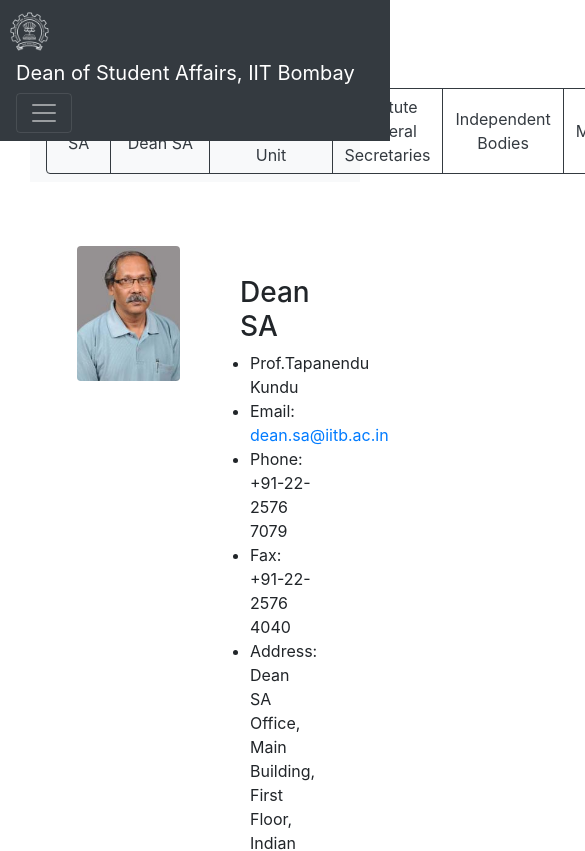
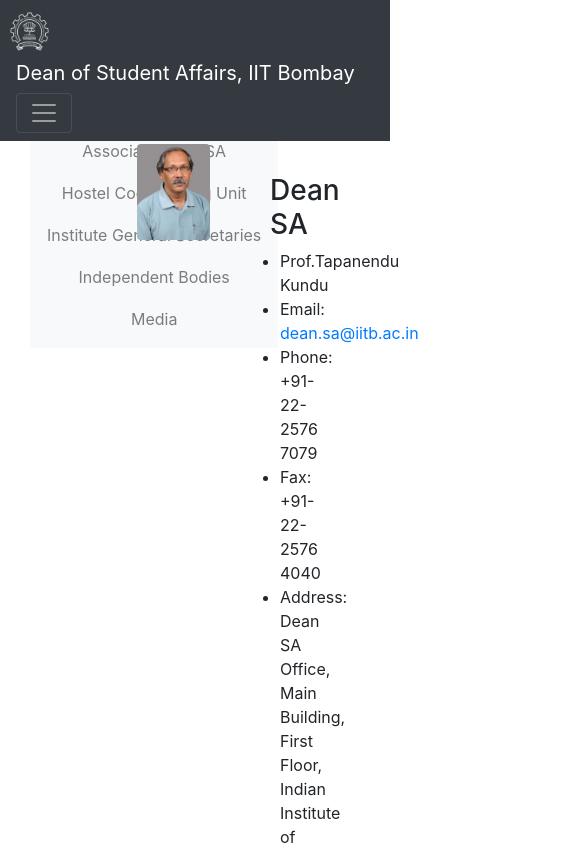
Before and after one commit to ipsitmantri/Dean-SA-Website, an Angular app: page /contact in a window 390 px wide. Shown: the top 851 px of the page, 585 px wide, since content can reach past the window. Built offline with nearby package versions, Linux system fonts and the light colour scheme.

Commit message:
made responsive

```diff
--- a/src/app/contact-us/contact-us.component.html
+++ b/src/app/contact-us/contact-us.component.html
@@ -1,16 +1,18 @@
 <div class="container-fluid">
-  <nav class="navbar navbar-dark bg-light">
-    <span style="flex: 1 1 auto"></span>
-    <div class="btn-group">
-      <button id="dsa" type="button" class="btn btn-outline-dark" (click)="display($event)">Dean SA</button>
-      <button id="adsa" type="button" class="btn btn-outline-dark" (click)="display($event)">Associate Dean SA</button>
-      <button id="hcu" type="button" class="btn btn-outline-dark" (click)="display($event)">Hostel Coordinating Unit</button>
-      <button id="gs" type="button" class="btn btn-outline-dark" (click)="display($event)">Institute General Secretaries</button>
-      <button id="ib" type="button" class="btn btn-outline-dark" (click)="display($event)">Independent Bodies</button>
-      <button id="m" type="button" class="btn btn-outline-dark" (click)="display($event)">Media</button>
+  <div class="row">
+    <div class="col-2">
+      <nav class="navbar navbar-light bg-light position-fixed" id="hov">
+        <ul class="navbar-nav mx-auto">
+          <li class="nav-item"><a id="dsa" class="nav-link btn btn-light" (click)="display($event)">Dean SA</a></li>
+          <li class="nav-item"><a id="adsa" class="nav-link btn btn-light" (click)="display($event)">Associate Dean SA</a></li>
+          <li class="nav-item"><a id="hcu"  class="nav-link btn btn-light" (click)="display($event)">Hostel Coordinating Unit</a></li>
+          <li class="nav-item"><a id="gs"  class="nav-link btn btn-light" (click)="display($event)">Institute General Secretaries</a></li>
+          <li class="nav-item"><a id="ib"  class="nav-link btn btn-light" (click)="display($event)">Independent Bodies</a></li>
+          <li class="nav-item"><a id="m"  class="nav-link btn btn-light" (click)="display($event)">Media</a></li>
+        </ul>
+      </nav>
     </div>
-    <span style="flex: 1 1 auto"></span>
-  </nav>
+    <div class="col">
       <div class="container" id="contact">
         <div class="container p-3 my-3" id="dsaa" style="display: block">
           <div class="row p-3 my-3">
@@ -284,3 +286,5 @@
         </div>
       </div>
     </div>
+  </div>
+</div>
--- a/src/index.html
+++ b/src/index.html
@@ -3,11 +3,8 @@
 <head>
   <meta charset="utf-8">
   <meta name="viewport" content="width=device-width, initial-scale=1">
-
   <title>DoSA, IITB</title>
   <base href="/">
-  <meta name="viewport" content="width=device-width, initial-scale=1">
-  <link rel="icon" type="image/x-icon" href="favicon.ico">
   <link rel="stylesheet" href="https://maxcdn.bootstrapcdn.com/bootstrap/4.5.0/css/bootstrap.min.css">
   <script src="https://ajax.googleapis.com/ajax/libs/jquery/3.5.1/jquery.min.js"></script>
   <script src="https://cdnjs.cloudflare.com/ajax/libs/popper.js/1.16.0/umd/popper.min.js"></script>
```
Also changed, not shown: src/app/contact-us/contact-us.component.css (line endings or trailing spaces). Lines whose indentation alone changed are shown as unchanged.
